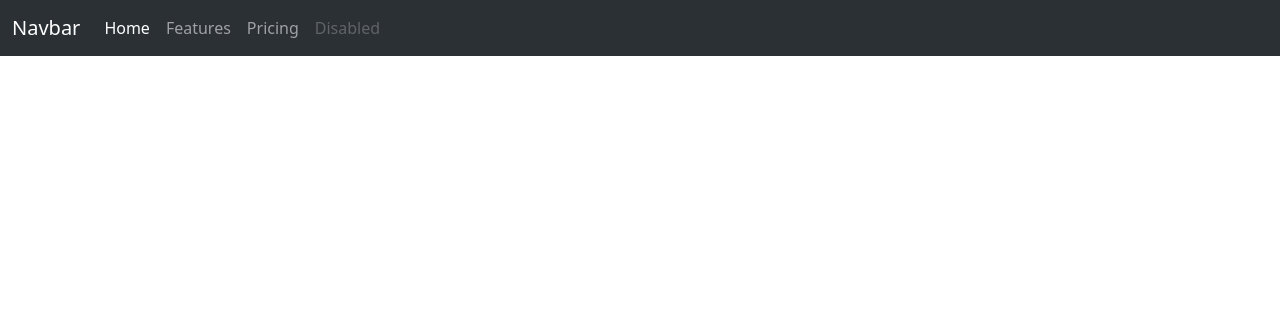
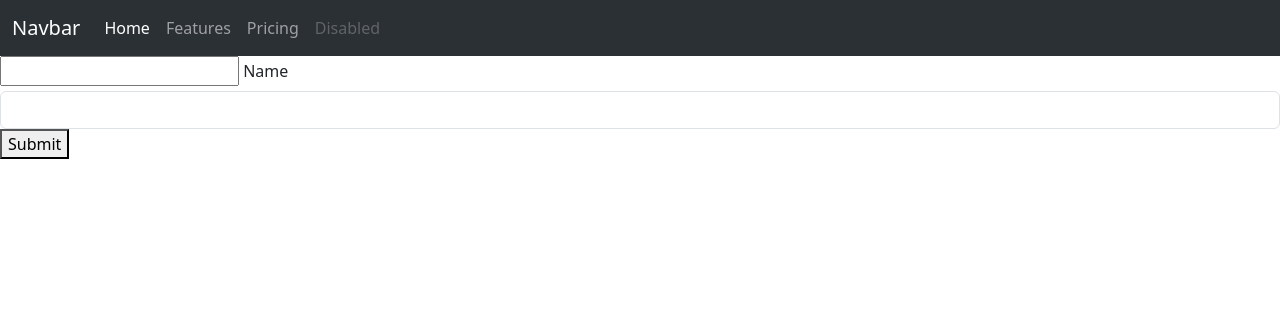
Before and after one commit to KsiuTretyakova/Lesson_contact, a Django app: template Lesson/app/templates/layout.html in a window 1280 px wide. Shown: the top 316 px of the page. Run offline with Django 4.2, Linux system fonts and the light colour scheme; the template is opened without the code that fills it: values that come from a table or form of the project are taken from there, others are empty.

Commit message:
Make again new form.  Make method foms.py

```diff
--- /dev/null
+++ b/Lesson/app/forms.py
@@ -0,0 +1,13 @@
+from .models import Contact
+from django import forms
+
+class ContactForm(forms.ModelForm):
+    class Meta:
+        model = Contact
+        fields = ["name", "last_name", "number", "photo"]
+        widgets = {
+            "name" : forms.TextInput(attrs={"class" : "form-control"}),
+            "last_name": forms.TextInput(attrs={"class": "form-control"}),
+            "number": forms.TextInput(attrs={"class": "form-control"}),
+            "photo" : forms.FileInput()
+        }
--- a/Lesson/app/templates/layout.html
+++ b/Lesson/app/templates/layout.html
@@ -31,8 +31,28 @@
     </nav>
 
     {% block body %}
+
     {% endblock %}
+    {% block content %}
+        <div class="form-cont">
+            <form id="myForm" method="post">
+                <input type="text" width="100px">
 
+                <label class="form-label">Name</label>
+                {{form.name}}
+
+                <button type="submit">Submit</button>
+            </form>
+        </div>
+        <script src="https://code.jquery.com/jquery-3.6.4.min.js"></script>
+        <script>
+            $(document).ready(function(){
+              $('#newContact').click(function(){
+                $('#myForm').toggle();
+              });
+            });
+        </script>
+    {% endblock %}
     <script src="https://cdn.jsdelivr.net/npm/bootstrap@5.3.2/dist/js/bootstrap.bundle.min.js" integrity="sha384-C6RzsynM9kWDrMNeT87bh95OGNyZPhcTNXj1NW7RuBCsyN/o0jlpcV8Qyq46cDfL" crossorigin="anonymous"></script>
 </body>
 </html>
```
Also changed, not shown: Lesson/app/templates/index.html (+13 -1 lines), Lesson/app/views.py (+6 -1 lines), Lesson/app/migrations/0001_initial.py, Lesson/app/static/images/img_contacts/imegfor.png (renamed from Lesson/app/static/images/img_contacts/imeg (69).png).
